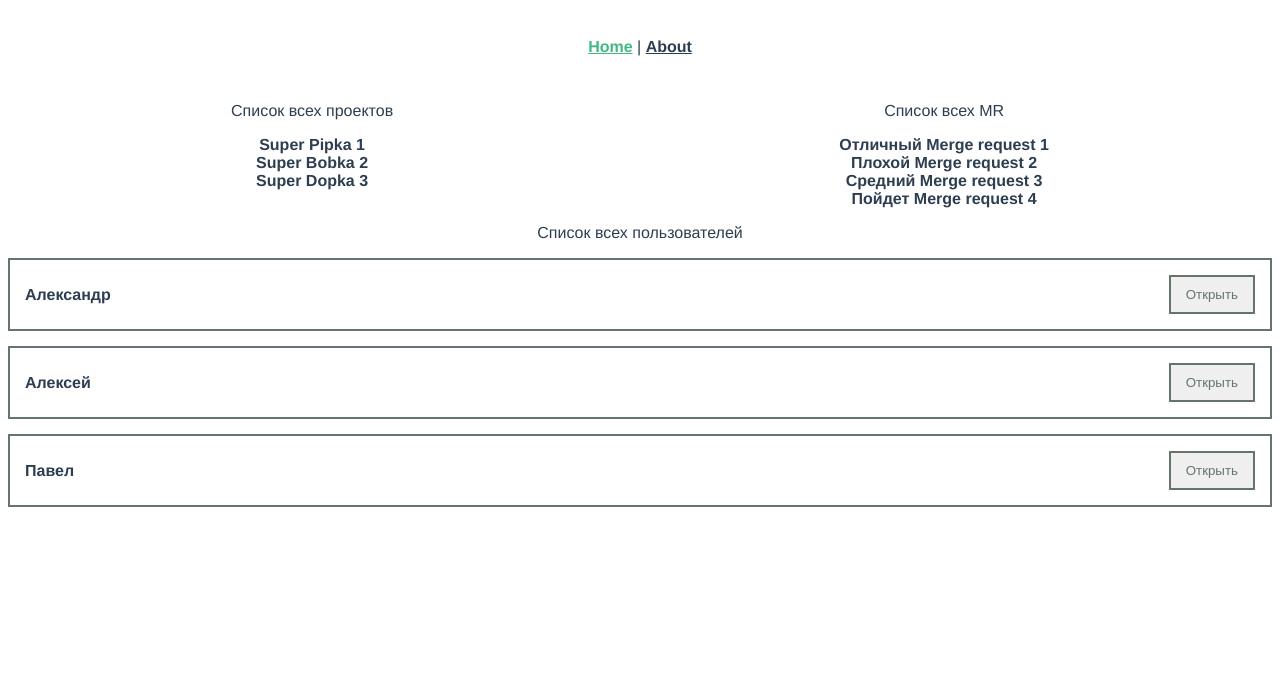
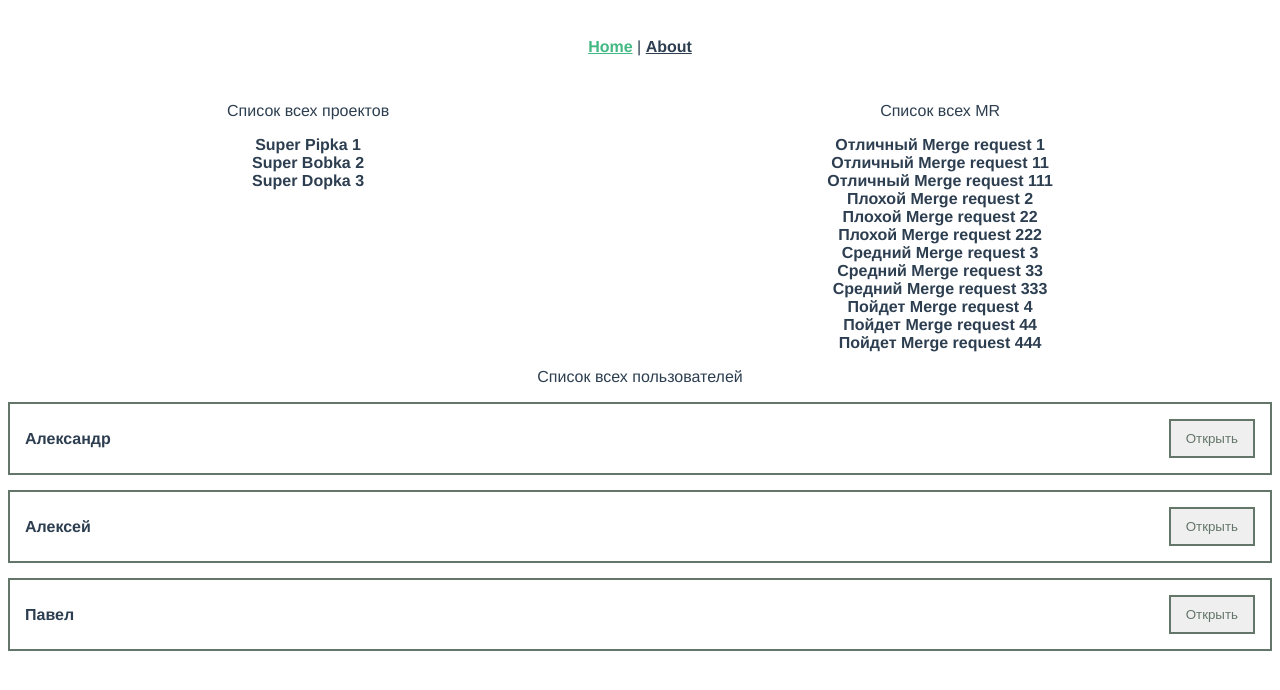
Before and after one commit to iamAndreyGavrilov/MR-list, a Vue app: page / in a window 1280 px wide. Shown: the top 690 px of the page. Built offline with nearby package versions, Linux system fonts and the light colour scheme.

Commit message:
добавил new Set + больше МR

```diff
--- a/src/components/UserPage.vue
+++ b/src/components/UserPage.vue
@@ -42,7 +42,7 @@ export default {
       //   project.unlikedMRs = this.getMrByProject(project.id);
       // });
 
-      return this.userProjects.push(...arrProjectsNames);
+      return this.userProjects.push(...new Set(arrProjectsNames));
     },
   },
 
--- a/src/views/Home.vue
+++ b/src/views/Home.vue
@@ -42,10 +42,25 @@ export default {
           name: "Павел",
         },
       ],
+
       mergeRequests: [
         {
           title: "Отличный Merge request 1",
           id: 1,
+          projectId: 1,
+          reviewers: [1, 2, 3],
+          liked: [1, 3],
+        },
+        {
+          title: "Отличный Merge request 11",
+          id: 11,
+          projectId: 1,
+          reviewers: [1, 2, 3],
+          liked: [1, 3],
+        },
+        {
+          title: "Отличный Merge request 111",
+          id: 111,
           projectId: 1,
           reviewers: [1, 2, 3],
           liked: [1, 3],
@@ -58,6 +73,20 @@ export default {
           liked: [1],
         },
         {
+          title: "Плохой Merge request 22",
+          id: 22,
+          projectId: 2,
+          reviewers: [1, 2, 3],
+          liked: [1],
+        },
+        {
+          title: "Плохой Merge request 222",
+          id: 222,
+          projectId: 2,
+          reviewers: [1, 2, 3],
+          liked: [1],
+        },
+        {
           title: "Средний Merge request 3",
           id: 3,
           projectId: 3,
@@ -65,8 +94,36 @@ export default {
           liked: [3],
         },
         {
+          title: "Средний Merge request 33",
+          id: 33,
+          projectId: 3,
+          reviewers: [1, 2, 3],
+          liked: [3],
+        },
+        {
+          title: "Средний Merge request 333",
+          id: 333,
+          projectId: 3,
+          reviewers: [1, 2, 3],
+          liked: [3],
+        },
+        {
           title: "Пойдет Merge request 4",
           id: 4,
+          projectId: 1,
+          reviewers: [1, 2, 3],
+          liked: [2],
+        },
+        {
+          title: "Пойдет Merge request 44",
+          id: 44,
+          projectId: 1,
+          reviewers: [1, 2, 3],
+          liked: [2],
+        },
+        {
+          title: "Пойдет Merge request 444",
+          id: 444,
           projectId: 1,
           reviewers: [1, 2, 3],
           liked: [2],
--- a/src/views/User.vue
+++ b/src/views/User.vue
@@ -9,66 +9,122 @@
 </template>
 
 <script>
-import UserPage from '@/components/UserPage.vue'
+import UserPage from "@/components/UserPage.vue";
 
 export default {
-  name: 'User',
+  name: "User",
   components: {
     UserPage,
   },
   data() {
     return {
       projects: [
-        { id: 1, name: 'Super Pipka 1' },
-        { id: 2, name: 'Super Bobka 2' },
-        { id: 3, name: 'Super Dopka 3' },
+        { id: 1, name: "Super Pipka 1" },
+        { id: 2, name: "Super Bobka 2" },
+        { id: 3, name: "Super Dopka 3" },
       ],
 
       users: [
         {
           id: 1,
-          name: 'Александр',
+          name: "Александр",
         },
         {
           id: 2,
-          name: 'Алексей',
+          name: "Алексей",
         },
         {
           id: 3,
-          name: 'Павел',
+          name: "Павел",
         },
       ],
       mergeRequests: [
         {
-          title: 'Отличный Merge request 1',
+          title: "Отличный Merge request 1",
           id: 1,
           projectId: 1,
           reviewers: [1, 2, 3],
           liked: [1, 3],
         },
         {
-          title: 'Плохой Merge request 2',
+          title: "Отличный Merge request 11",
+          id: 11,
+          projectId: 1,
+          reviewers: [1, 2, 3],
+          liked: [1, 3],
+        },
+        {
+          title: "Отличный Merge request 111",
+          id: 111,
+          projectId: 1,
+          reviewers: [1, 2, 3],
+          liked: [1, 3],
+        },
+        {
+          title: "Плохой Merge request 2",
           id: 2,
           projectId: 2,
           reviewers: [1, 2, 3],
           liked: [1],
         },
         {
-          title: 'Средний Merge request 3',
+          title: "Плохой Merge request 22",
+          id: 22,
+          projectId: 2,
+          reviewers: [1, 2, 3],
+          liked: [1],
+        },
+        {
+          title: "Плохой Merge request 222",
+          id: 222,
+          projectId: 2,
+          reviewers: [1, 2, 3],
+          liked: [1],
+        },
+        {
+          title: "Средний Merge request 3",
           id: 3,
           projectId: 3,
           reviewers: [1, 2, 3],
           liked: [3],
         },
         {
-          title: 'Пойдет Merge request 4',
+          title: "Средний Merge request 33",
+          id: 33,
+          projectId: 3,
+          reviewers: [1, 2, 3],
+          liked: [3],
+        },
+        {
+          title: "Средний Merge request 333",
+          id: 333,
+          projectId: 3,
+          reviewers: [1, 2, 3],
+          liked: [3],
+        },
+        {
+          title: "Пойдет Merge request 4",
           id: 4,
           projectId: 1,
           reviewers: [1, 2, 3],
           liked: [2],
         },
+        {
+          title: "Пойдет Merge request 44",
+          id: 44,
+          projectId: 1,
+          reviewers: [1, 2, 3],
+          liked: [2],
+        },
+        {
+          title: "Пойдет Merge request 444",
+          id: 444,
+          projectId: 1,
+          reviewers: [1, 2, 3],
+          liked: [2],
+        },
       ],
-    }
+    };
   },
-}
+};
 </script>
```
